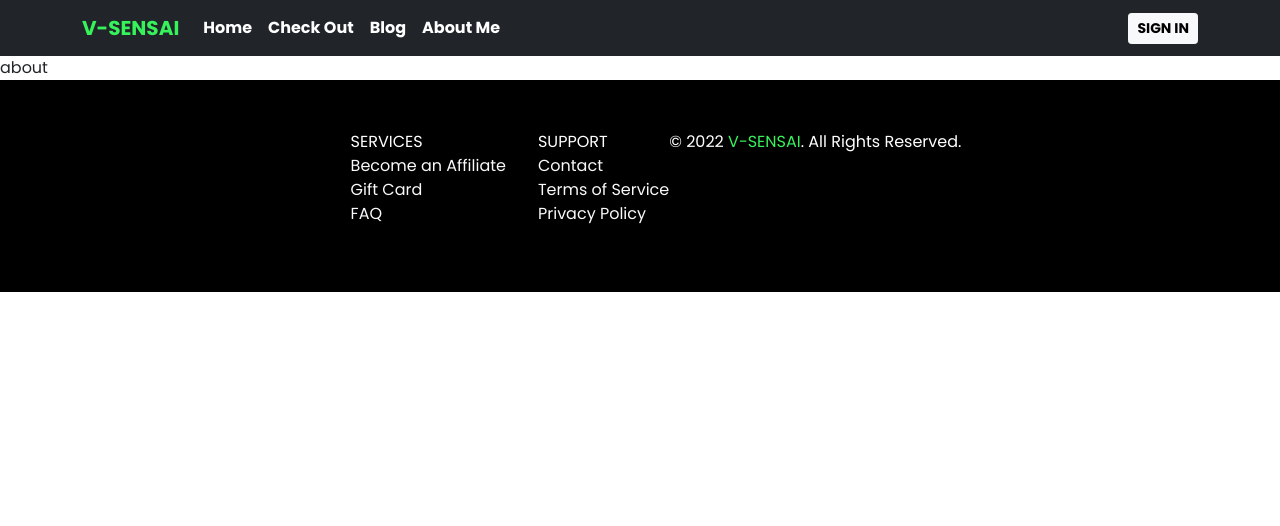
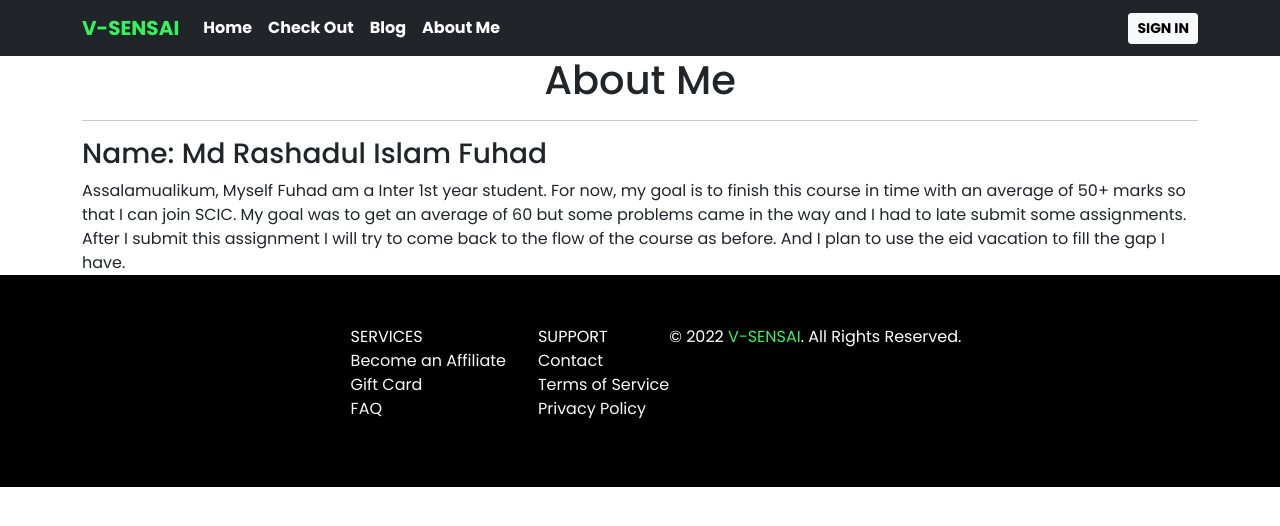
Before and after one commit to MrpNegative/Vsensai, a React (Create React App) app: page /about in a window 1280 px wide. Shown: the top 526 px of the page. Built offline with nearby package versions, Linux system fonts and the light colour scheme; no server answers.

Commit message:
about me page added

```diff
--- a/src/Components/About/About.js
+++ b/src/Components/About/About.js
@@ -2,8 +2,11 @@ import React from 'react';
 
 const About = () => {
     return (
-        <div>
-                <p>about</p>
+        <div className='container'>
+                <h1 className='text-center'>About Me</h1>
+                <hr />
+                <h3>Name: Md Rashadul Islam Fuhad</h3>
+                <p>Assalamualikum, Myself Fuhad am a  Inter 1st year student. For now, my goal is to finish this course in time with an average of 50+ marks so that I can join SCIC. My goal was to get an average of 60 but some problems came in the way and I had to late submit some assignments. After I submit this assignment I will try to come back to the flow of the course as before. And I plan to use the eid vacation to fill the gap I have.</p>
         </div>
     );
 };
```
